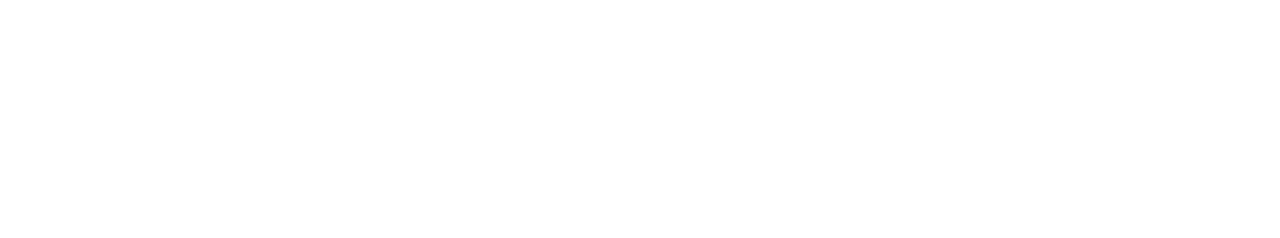
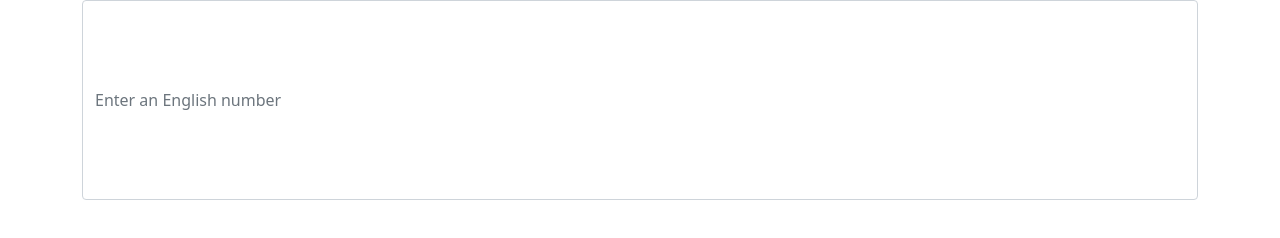
Before and after one commit to mahyarErshad/SeperatedPersianDigits, a plain HTML site: page index.html in a window 1280 px wide. Drawn offline with nearby package versions, Linux system fonts and the light colour scheme.

Commit message:
Added Input

```diff
--- a/index.html
+++ b/index.html
@@ -9,6 +9,8 @@
     <title>Separate Persian Digits</title>
   </head>
   <body>
-    <div class="container"></div>
+    <div class="container d-flex align-content-center justify-content-center col-12">
+      <input type="text" id="input" class="form-control h-25" placeholder="Enter an English number" />
+    </div>
   </body>
 </html>
```
